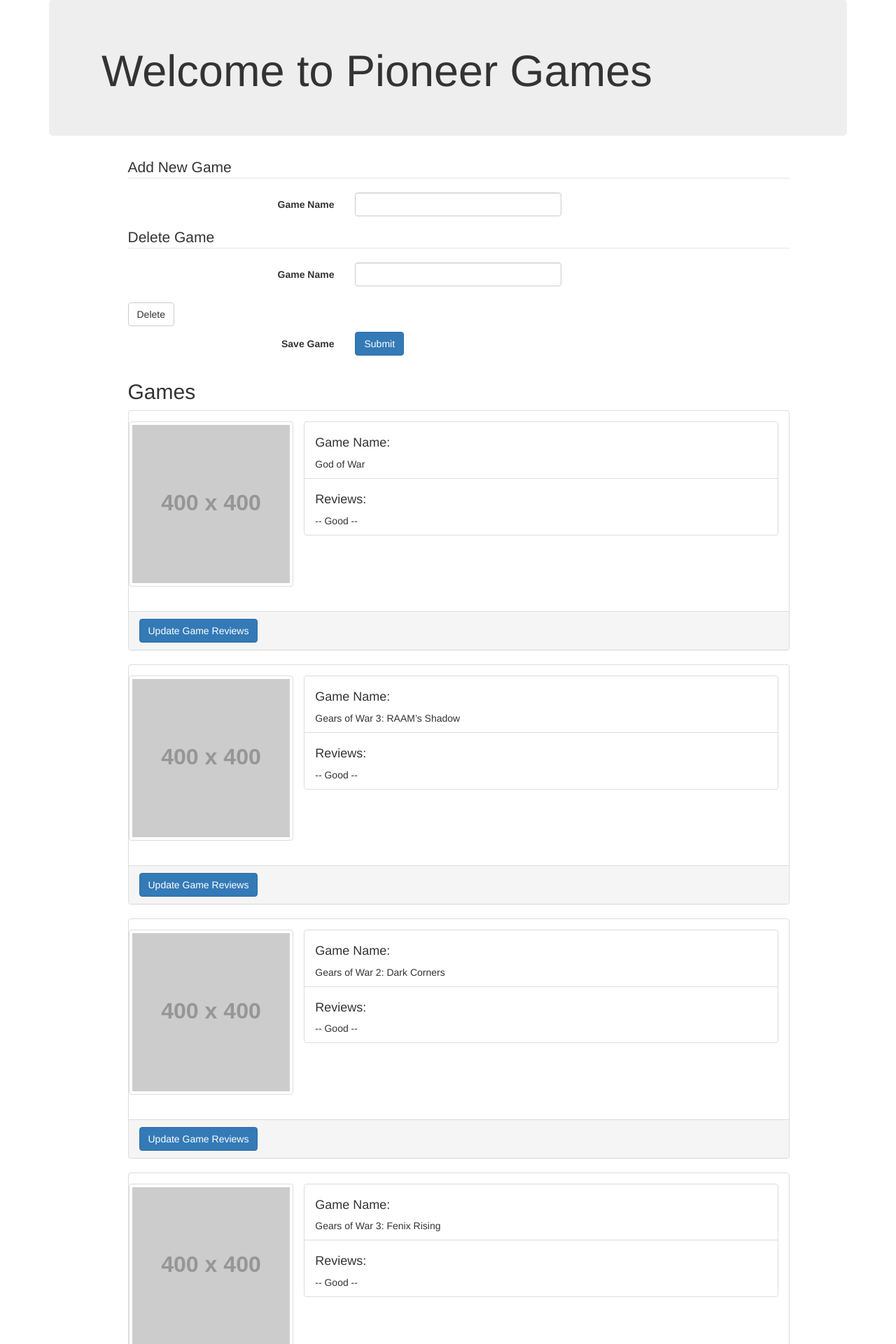
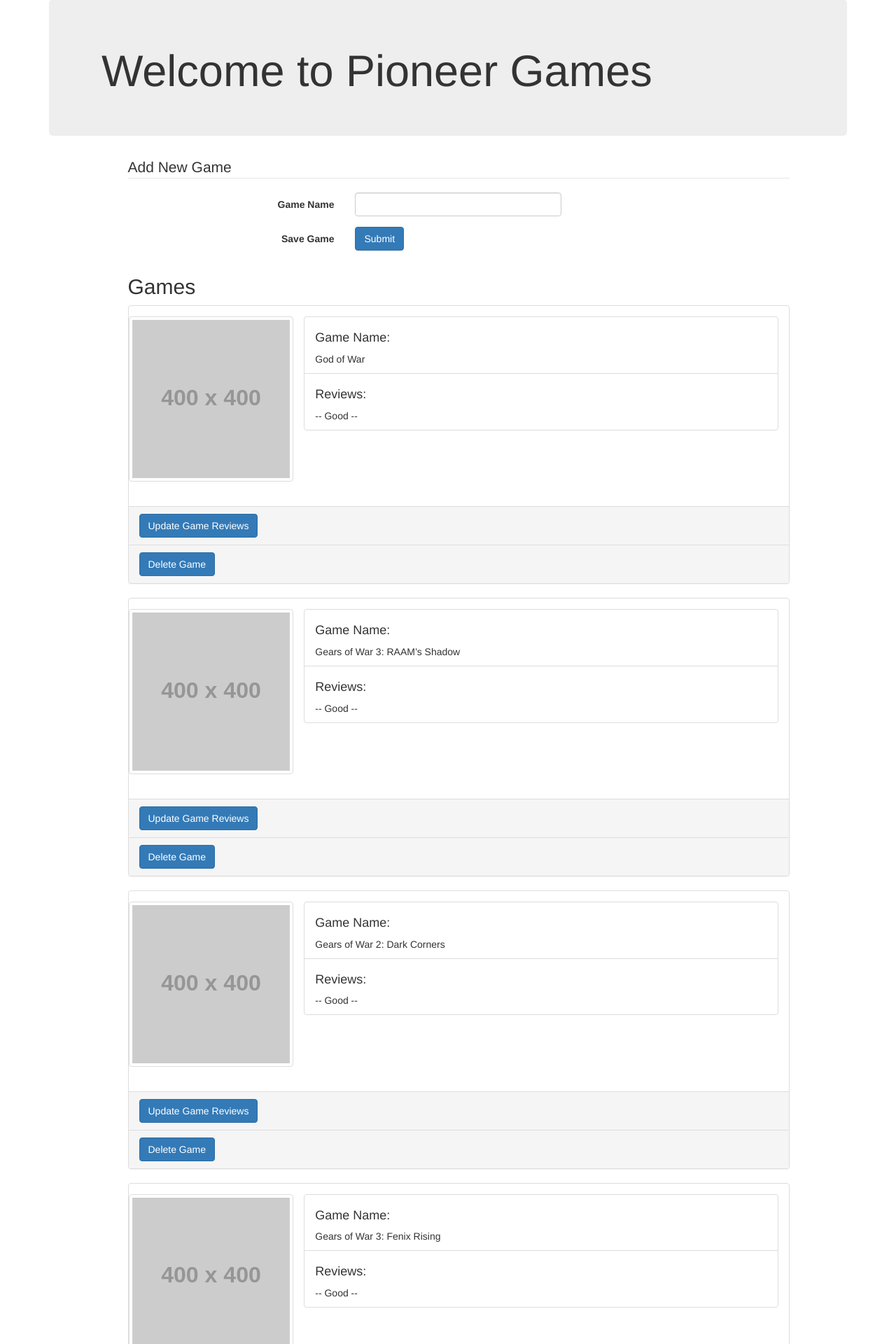
Before and after one commit to Bp3289/project_two, a Node server app: page / in a window 1280 px wide. Shown: the part 73-1993 px from the top of the page at 70% size. Run offline with Node 20, Linux system fonts and the light colour scheme; data comes from the database, SQL or seed files in the repository; some libraries are stand-ins or nearby versions.

Commit message:
Added delete button

```diff
--- a/controllers/gControllers.js
+++ b/controllers/gControllers.js
@@ -68,7 +68,7 @@ function reviewCreate(req, res) {
 //Delete Game
 function deleteGame (req, res, next) {
 	var gameID = req.params.id;
-	db.Game.findOneAndRemove({_id: gameID}, function(err, deletedGame){
+	db.Game.findOneAndRemove({_id: name}, function(err, deletedGame){
 		if (err) {
 			return console.log("delete error:" + err);
 		}
--- a/public/scripts/app.js
+++ b/public/scripts/app.js
@@ -163,6 +163,13 @@ function renderGame(game) {
   "                <button class='btn btn-primary review-game'>Update Game Reviews</button>" +
   "              </div>" +
 
+
+  "              <div class='panel-footer'>" +
+  "                <button class='btn btn-primary delete-game'>Delete Game</button>" +
+  "              </div>" +
+
+
+
   "            </div>" +
   "          </div>" +
   "          <!-- end one game -->";
@@ -171,4 +178,21 @@ function renderGame(game) {
   //grab #albums id and add albumHtml to it
   $('#games').prepend(gameHtml);
 
+
 }
+
+$('#delButton').on('click', function(){
+    event.preventDefault();
+    var urlID = $('#delRoute').val();
+    console.log(urlID);
+    $.ajax({
+      url:'api/agmes/'+urlID,
+      type:'DELETE'
+
+
+    }).done(function(){
+      console.log("ID: "+urlID+"was deleted");
+      getALL();
+      $('#delRoute').val("");
+    });
+  });
--- a/views/index.ejs
+++ b/views/index.ejs
@@ -49,17 +49,7 @@
               </div>
             </div>
 
-		 <legend>Delete Game</legend>
 
-		 <div class="form-group">
-              <label class="col-md-4 control-label" for="name">Game Name</label>
-              <div class="col-md-4">
-              <input id="delete" name="delete" type="text" placeholder="" class="form-control input-md" required="">
-
-              </div>
-            </div>
-
-            <button id="delButton" type="button" class="btn btn-default navbar-btn">Delete</button>
 
             <!-- Text input-->
            <!--  <div class="form-group">
```
